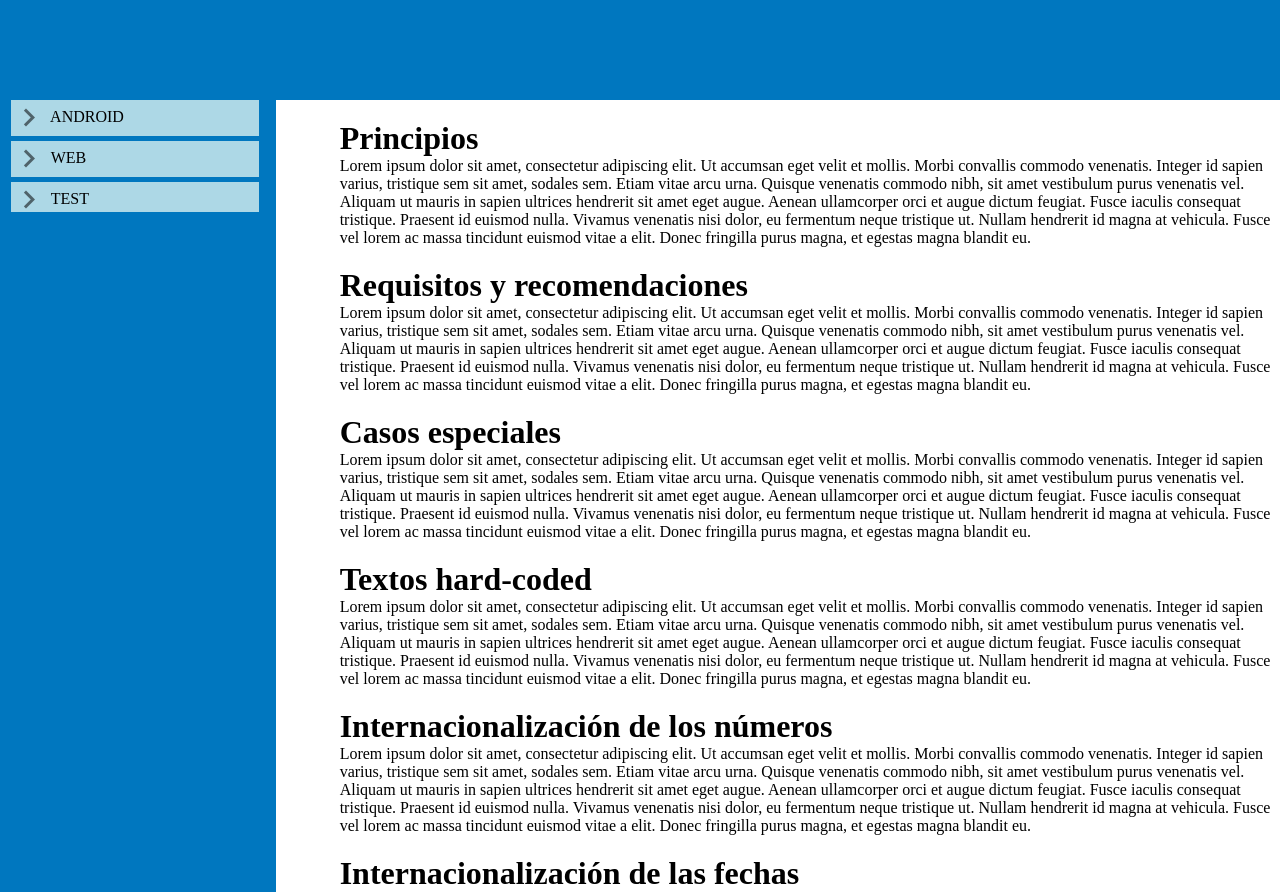
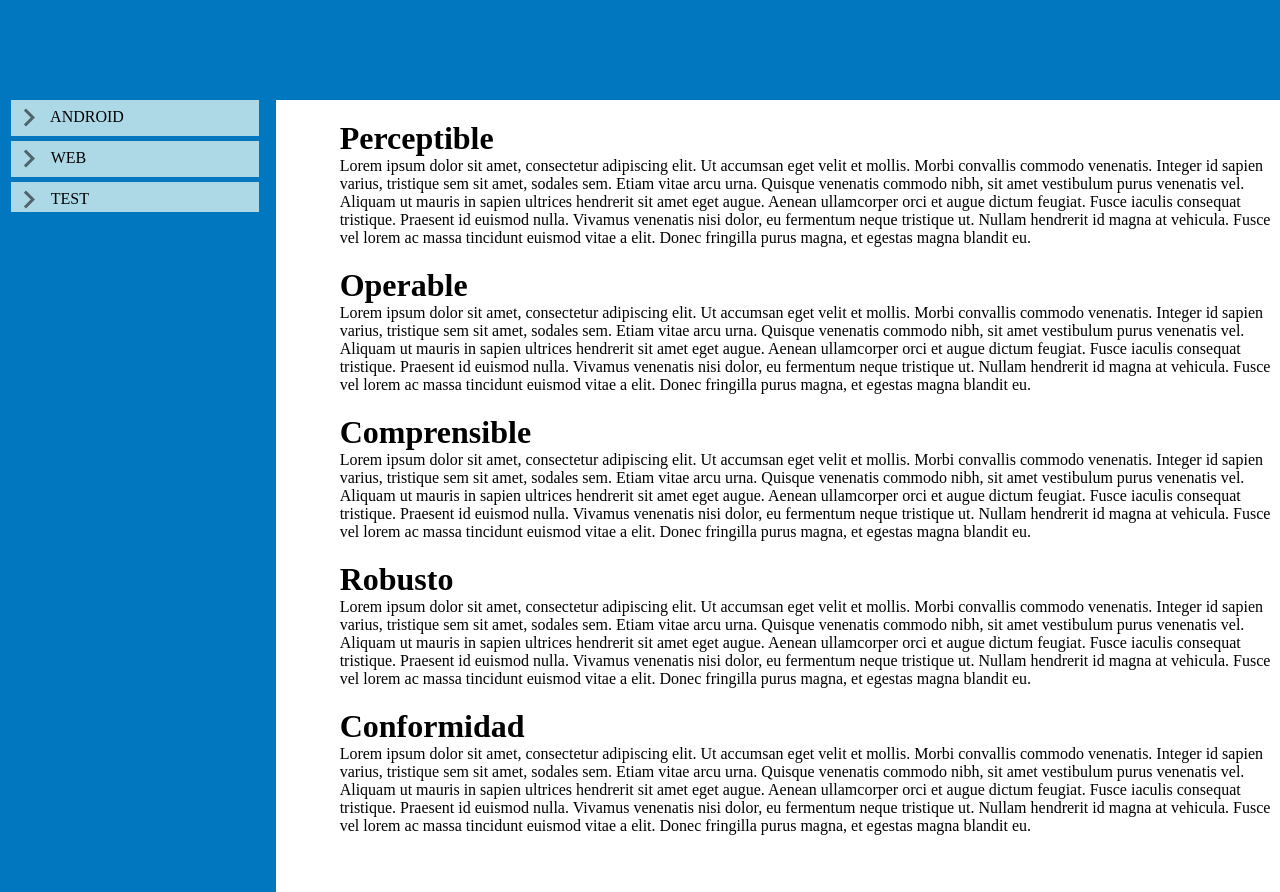
Before and after one commit to adrianRodriguez123/catalogo-accesibilidad, a Vue app: page /#/android in a window 1280 px wide. Before the commit this address led to /#/. Shown: the part 100-992 px from the top of the page. Built offline with nearby package versions, Linux system fonts and the light colour scheme; a small style sheet from the web is missing.

Commit message:
anadido componente scrollto y se cambian el contenido del texto

```diff
--- a/package.json
+++ b/package.json
@@ -13,6 +13,7 @@
     "roboto-fontface": "*",
     "vue": "^2.6.14",
     "vue-router": "^3.5.1",
+    "vue-scrollto": "^2.20.0",
     "vue-simple-accordion": "^0.1.0",
     "vuetify": "^2.6.6",
     "vuex": "^3.6.2"
--- a/src/components/Menu.vue
+++ b/src/components/Menu.vue
@@ -9,20 +9,20 @@
 
       <div :class="{subelementos: isOpenAndroid}">
         <div class="subelementos2">
-          <p class="subelementos3" @click="saludar">Principios</p>
-          <p class="subelementos3" @click="saludar">Requisitos y recomendaciones</p>
-          <p class="subelementos3" @click="saludar">Casos especiales</p>
-          <p class="subelementos3" @click="saludar">Textos hard-coded</p>
-          <p class="subelementos3" @click="saludar">Internacionalización de los números</p>
-          <p class="subelementos3" @click="saludar">Internacionalización de las fechas</p>
-          <p class="subelementos3" @click="saludar">Tecnologías de apoyo</p>
-          <p class="subelementos3" @click="saludar">Jerarquía</p>
-          <p class="subelementos3" @click="saludar">Colores y contrase</p>
-          <p class="subelementos3" @click="saludar">Layouts y tipografía</p>
-          <p class="subelementos3" @click="saludar">Strings</p>
-          <p class="subelementos3" @click="saludar">Imágenes</p>
-          <p class="subelementos3" @click="saludar">Sonidos y movimiento</p>
-          <p class="subelementos3" @click="saludar">Apps</p>
+          <p v-scroll-to="'#apps'" class="subelementos3" @click="menuClick('android')">Principios</p>
+          <p class="subelementos3" @click="menuClick('android')">Requisitos y recomendaciones</p>
+          <p class="subelementos3" @click="menuClick('android')">Casos especiales</p>
+          <p class="subelementos3" @click="menuClick('android')">Textos hard-coded</p>
+          <p class="subelementos3" @click="menuClick('android')">Internacionalización de los números</p>
+          <p class="subelementos3" @click="menuClick('android')">Internacionalización de las fechas</p>
+          <p class="subelementos3" @click="menuClick('android')">Tecnologías de apoyo</p>
+          <p class="subelementos3" @click="menuClick('android')">Jerarquía</p>
+          <p class="subelementos3" @click="menuClick('android')">Colores y contrase</p>
+          <p class="subelementos3" @click="menuClick('android')">Layouts y tipografía</p>
+          <p class="subelementos3" @click="menuClick('android')">Strings</p>
+          <p class="subelementos3" @click="menuClick('android')">Imágenes</p>
+          <p class="subelementos3" @click="menuClick('android')">Sonidos y movimiento</p>
+          <p class="subelementos3" @click="menuClick('android')">Apps</p>
         </div>
       </div>
     </div>
@@ -34,11 +34,11 @@
       WEB
       <div :class="{subelementos: isOpenWeb}">
         <div class="subelementos2">
-          <p class="subelementos3" @click="saludar">Perceptible</p>
-          <p class="subelementos3" @click="saludar">Operable</p>
-          <p class="subelementos3" @click="saludar">Comprensible</p>
-          <p class="subelementos3" @click="saludar">Robusto</p>
-          <p class="subelementos3" @click="saludar">Conformidad</p>
+          <p class="subelementos3" @click="menuClick('web')">Perceptible</p>
+          <p class="subelementos3" @click="menuClick('web')">Operable</p>
+          <p class="subelementos3" @click="menuClick('web')">Comprensible</p>
+          <p class="subelementos3" @click="menuClick('web')">Robusto</p>
+          <p class="subelementos3" @click="menuClick('web')">Conformidad</p>
         </div>
       </div>
     </div>
@@ -52,7 +52,7 @@
 
   </div>
 </template>
-
+<script src="https://cdn.jsdelivr.net/npm/vue-scrollto"></script>
 <script>
 
   export default {
@@ -64,8 +64,14 @@
       }
     },
     methods: {
-      saludar: function(texto){
-        alert("hola mundo " + texto)
+      menuClick: function(texto){
+        if(texto === 'android'){
+          document.getElementById("textoAndroidPrincipal").style.display = "inline";
+          document.getElementById("textoWebPrincipal").style.display = "none";
+        }else if(texto === 'web'){
+          document.getElementById("textoAndroidPrincipal").style.display = "none";
+          document.getElementById("textoWebPrincipal").style.display = "inline";
+        }
       }
     }
   }
--- a/src/components/Texto.vue
+++ b/src/components/Texto.vue
@@ -202,7 +202,7 @@
             </div>
 
             <div class="textoAndroid">
-                <h1>Apps</h1>
+                <h1 id="apps">Apps</h1>
                 <p>
                     Lorem ipsum dolor sit amet, consectetur adipiscing elit. Ut accumsan eget velit et mollis. Morbi convallis commodo venenatis.
                     Integer id sapien varius, tristique sem sit amet, sodales sem. Etiam vitae arcu urna. Quisque venenatis commodo nibh, sit amet
@@ -228,13 +228,17 @@
     }
 
     #textoWebPrincipal{
-        display: none;
+        display: inline;
     }
 
     .textoWeb{
         margin-bottom: 20px;
     }
 
+    #textoAndroidPrincipal{
+        display: none;
+    }
+
     .textoAndroid{
         margin-bottom: 20px;
     }
--- a/src/router/index.js
+++ b/src/router/index.js
@@ -1,6 +1,6 @@
 import Vue from 'vue'
 import Router from 'vue-router'
-
+import Texto from '../components/Texto.vue'
 Vue.use(Router)
 
 const routes = [
@@ -10,7 +10,9 @@ const routes = [
     component: Router
   },
   {
-
+    path: '/android',
+    name: 'android',
+    component: Texto
   }
 ]
 
```
Also changed, not shown: 1 other file (tests, documents, lock files or other folders).
